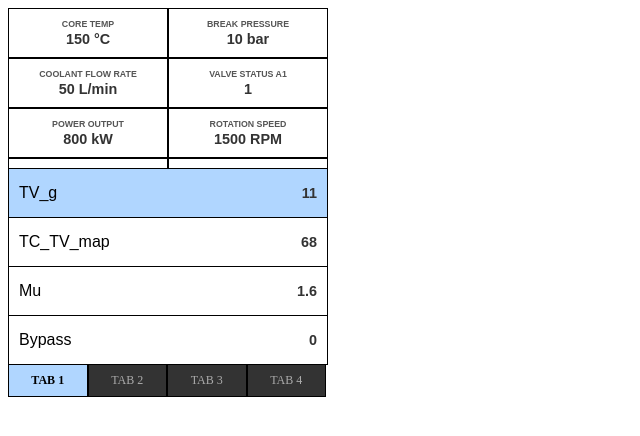
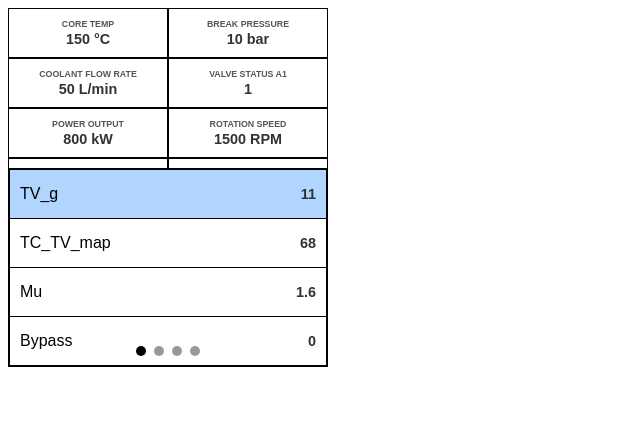
Before and after one commit to Foodiefarmer/racing-gui, a React (Vite) app: page / in a window 1280 px wide. Shown: the top 436 px of the page, without its empty margins (0-640 px from the left). Built offline with nearby package versions, Linux system fonts and the light colour scheme.

Commit message:
Tab bar working properly, made into dots and in the right position

```diff
--- a/src/App.jsx
+++ b/src/App.jsx
@@ -49,8 +49,9 @@ function App() {
 
   return (
     <div className="App-container">
-      <LiveBlocks></LiveBlocks>
+      <LiveBlocks />
 
+      <div className="parameter-list-container"> {/* De witte box */}
         <ParameterDisplay
           parameters={TAB_CONFIG[activeTab].params}
           isActive={true}
@@ -61,10 +62,9 @@ function App() {
             <div
               key={tab.id}
               className={`tab-item ${activeTab === index ? "active" : ""}`}
-          >
-            {tab.title}
+            />
+          ))}
         </div>
-        ))}
       </div>
     </div>
   );
--- a/src/DisplayRows.css
+++ b/src/DisplayRows.css
@@ -6,6 +6,7 @@
   color: black;
   font-family: Arial, Helvetica, sans-serif; /*This might be changed later on in the project, depending on the font we end up choosing*/
   border: 1px solid #000000;
+  position: relative;
 }
 
 /*Style for each row*/
@@ -50,25 +51,25 @@
 }*/
 
 .tab-bar {
+  position: absolute;
+  bottom: 10px;
+  left: 50%;
+  transform: translateX(-50%);
   display: flex;
-  width: 100%;
-  max-width: 318px;
-  background-color: #333;
-  margin-top: -1px;
+  gap: 8px;
+  z-index: 10;
 }
 
 .tab-item {
-  flex: 1;
-  text-align: center;
-  padding: 8px 0;
-  font-size: 12px;
-  color: #aaa;
-  border: 1px solid #000;
-  text-transform: uppercase;
+  width: 10px;
+  height: 10px;
+  background-color: #999;
+  border-radius: 50%;
+  border: none;
+  padding: 0;
 }
 
+
 .tab-item.active {
-  background-color: #b0d6ff;
-  color: black;
-  font-weight: bold;
+  background-color: #000000;
 }
```
Lines whose indentation alone changed are shown as unchanged.
